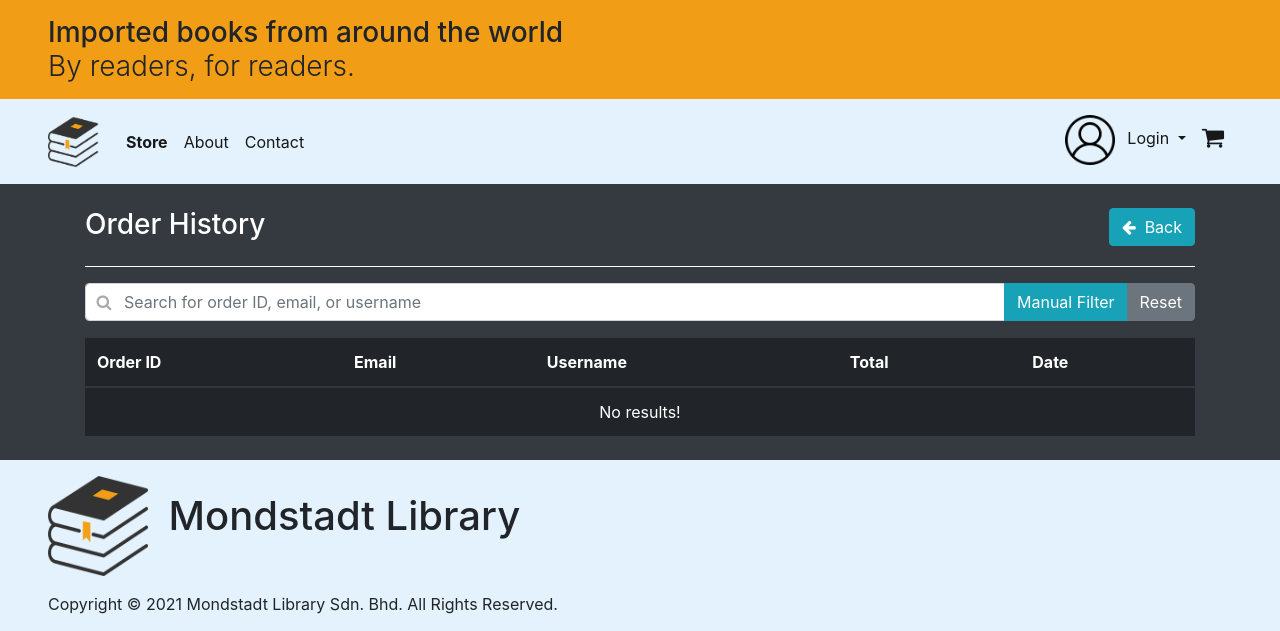
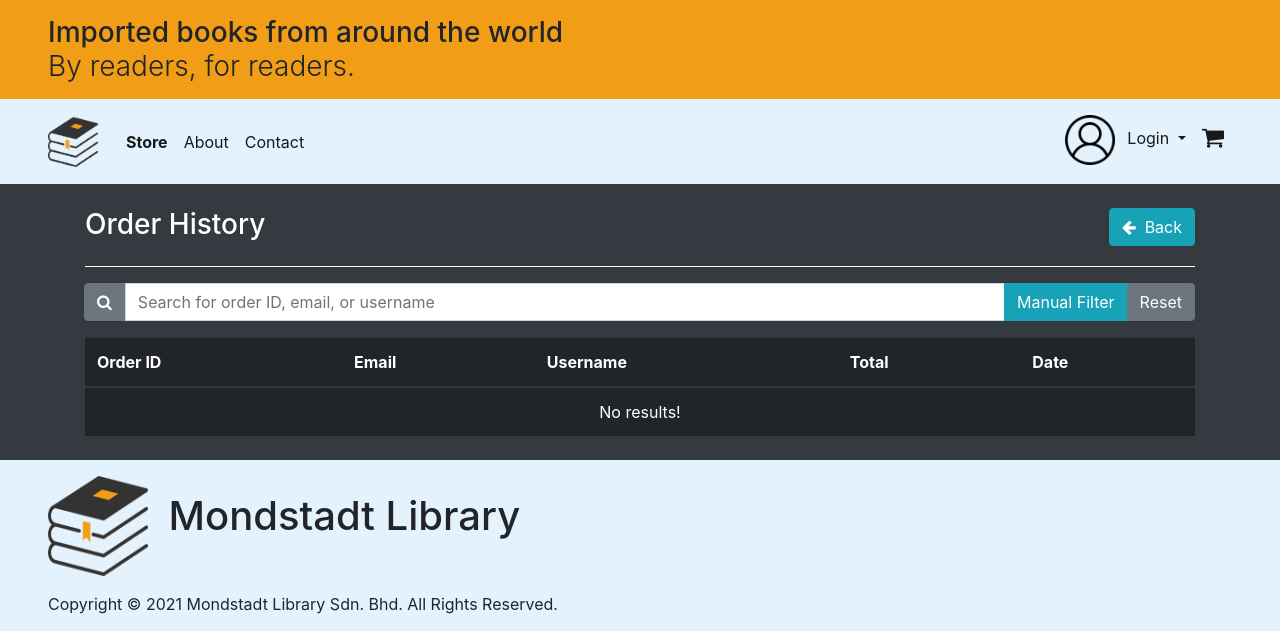
Before and after one commit to lukazio/Group11-BookStore, a PHP site: page /agile-project-group11-bookstore/order_history.php in a window 1280 px wide. Shown: the top 631 px of the page. Run offline with PHP 8.4, Linux system fonts and the light colour scheme; data that the repository does not hold is empty.

Commit message:
Added button to toggle quicksearch in order history & stock levels

```diff
--- a/modules/order_history.css
+++ b/modules/order_history.css
@@ -1,21 +1,5 @@
 hr {
     border-color: white;
-}
-
-.search .form-control {
-    padding-left: 2.375rem;
-}
-
-.search .form-control-feedback {
-    position: absolute;
-    z-index: 4;
-    display: block;
-    width: 2.375rem;
-    height: 2.375rem;
-    line-height: 2.375rem;
-    text-align: center;
-    pointer-events: none;
-    color: #aaaaaa;
 }
 
 .order-details {
@@ -44,3 +28,12 @@ hr {
 .page-item .page-link {
     color: #292b2c;
 }
+
+.quicksearch-toggle {
+    border-radius: 0.25rem 0 0 0.25rem;
+}
+.quicksearch-toggle:not(:disabled):not(.disabled).active {
+    color: #fff;
+    background-color: #f29d16;
+    border-color: #f29d16;
+}
--- a/order_history.php
+++ b/order_history.php
@@ -30,9 +30,15 @@
             <hr>
 
             <form action="order_history.php" method="get">
-                <div class="form-group search mb-3">
-                    <span class="fa fa-search form-control-feedback"></span>
+                <div class="form-group mb-3">
                     <div class="input-group">
+                        <div class="input-group-append">
+                            <div class="btn-group-toggle" data-toggle="buttons">
+                                <label id="quickSearchContainer" class="btn btn-secondary quicksearch-toggle" data-toggle="tooltip" data-placement="top" title="Toggle Quicksearch">
+                                    <input id="quickSearch" type="checkbox" autocomplete="off"><i class="fa fa-search"></i>
+                                </label>
+                            </div>
+                        </div>
                         <input type="text" class="form-control" id="searchOrder" name="search" <?php if(isset($_GET['search'])) echo 'value="'.$_GET['search'].'"'; ?> placeholder="Search for order ID, email, or username">
                         <div class="input-group-append">
                             <button class="btn btn-info" type="submit">Manual Filter</button>
@@ -167,13 +173,36 @@
         </div>
 
         <script type="text/javascript">
+            $(function () {
+                $('[data-toggle="tooltip"]').tooltip();
+            });
+
             $(document).ready(function() {
                 $('#searchOrder').on('keyup', function() {
-                    var value = $(this).val().toLowerCase();
-                    $('#ordersTable .order-summary').filter(function() {
-                        $(this).toggle($(this).find('.order-id, .email, .username').text().toLowerCase().indexOf(value) > -1); // Update find() after table is implemented
-                    });
-                    $('.collapse').collapse('hide');
+                    if($('#quickSearch:checked').length > 0) {
+                        var value = $(this).val().toLowerCase();
+                        $('#ordersTable .order-summary').filter(function() {
+                            $(this).toggle($(this).find('.order-id, .email, .username').text().toLowerCase().indexOf(value) > -1);
+                        });
+                        $('.collapse').collapse('hide');
+                    }
+                });
+
+                $('#quickSearchContainer').on('click', function() {
+                    setTimeout(function() {
+                        if($('#quickSearch:checked').length > 0) {
+                            var value = $('#searchOrder').val().toLowerCase();
+                            $('#ordersTable .order-summary').filter(function() {
+                                $(this).toggle($(this).find('.order-id, .email, .username').text().toLowerCase().indexOf(value) > -1);
+                            });
+                            $('.collapse').collapse('hide');
+                        }
+                        else {
+                            $('#ordersTable .order-summary').filter(function() {
+                                $(this).toggle($(this).find('.order-id, .email, .username').text().toLowerCase().indexOf('') > -1);
+                            });
+                        }
+                    }, 1);
                 });
             });
         </script>
```
Also changed, not shown: modules/stock_levels.css (+9 -16 lines), stock_levels.php (+35 -7 lines).
